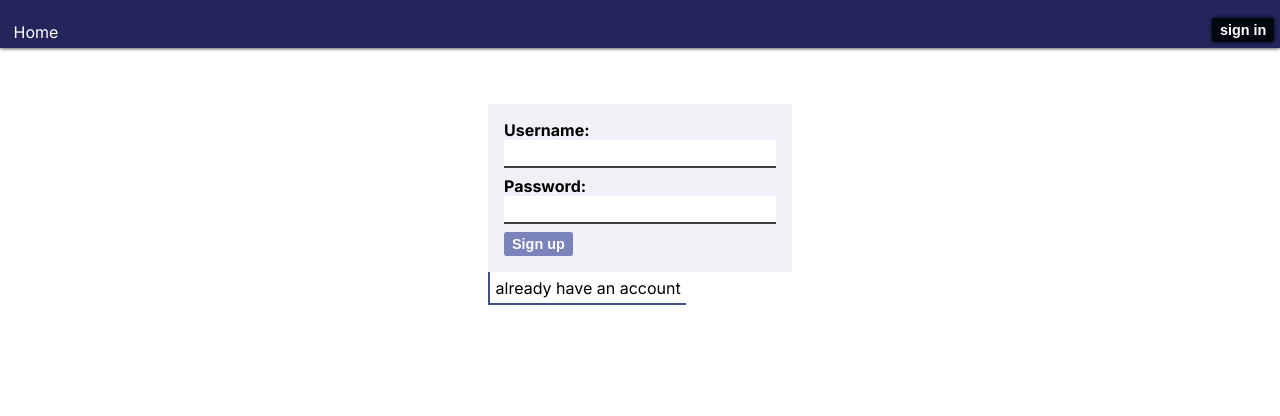
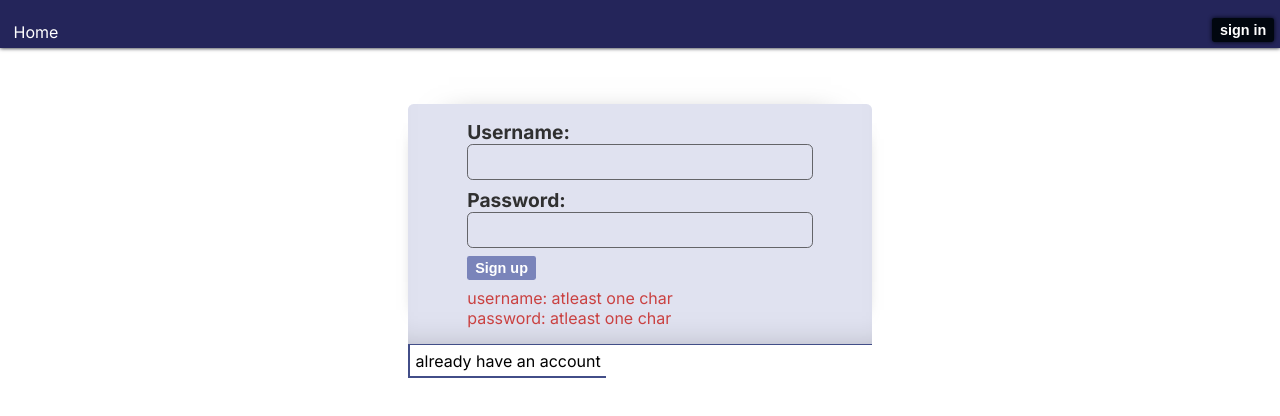
Before and after one commit to KaiUweCZE/pokemon-webgame, a Next.js app: page /login in a window 1280 px wide. Both pictures are taken after a click on the element "create account". Shown: the top 416 px of the page. Built offline with nearby package versions, Linux system fonts and the light colour scheme; no server answers.

Commit message:
style login form

```diff
--- a/src/app/login/forms/LoginForm.tsx
+++ b/src/app/login/forms/LoginForm.tsx
@@ -40,6 +40,7 @@ const LoginForm = () => {
   };
 
   return (
+    <div className="wrapper-form">
       <form onSubmit={handleSubmit} className="login-form">
         <div>
           <label htmlFor="name">Username: </label>
@@ -62,6 +63,7 @@ const LoginForm = () => {
           Login
         </button>
       </form>
+    </div>
   );
 };
 
--- a/src/app/login/forms/SignUpForm.tsx
+++ b/src/app/login/forms/SignUpForm.tsx
@@ -1,23 +1,46 @@
-import React from "react";
+import React, { useState } from "react";
 import { signUp } from "./action";
 
 const SignUpForm = () => {
+  const [username, setUsername] = useState("");
+  const [password, setPassword] = useState("");
+
   return (
+    <div className="wrapper-form">
       <form className="login-form">
         <div className="login-form-box">
           <label htmlFor="name">Username:</label>
-        <input id="name" name="name" type="text" required />
+          <input
+            id="name"
+            name="name"
+            type="text"
+            required
+            onChange={(e) => setUsername(e.target.value)}
+          />
         </div>
         <div className="login-form-box">
           <label htmlFor="password">Password:</label>
-        <input id="password" name="password" type="password" required />
+          <input
+            id="password"
+            name="password"
+            type="password"
+            required
+            onChange={(e) => setPassword(e.target.value)}
+          />
         </div>
-      <div className="login-form-box-button">
         <button className="button-primary" formAction={signUp}>
           Sign up
         </button>
+        <ul>
+          <li className={username.length > 0 ? "ok" : "incorrect"}>
+            username: atleast one char
+          </li>
+          <li className={password.length > 0 ? "ok" : "incorrect"}>
+            password: atleast one char
+          </li>
+        </ul>
+      </form>
     </div>
-    </form>
   );
 };
 
--- a/src/app/login/forms/login.css
+++ b/src/app/login/forms/login.css
@@ -1,38 +1,65 @@
 .container-login-form {
-  display: flex;
-  flex-direction: column;
-  width: 20rem;
-  max-width: 30%;
+  display: grid;
+  width: 30rem;
+  max-width: 40%;
   margin: 0 auto;
   margin-top: 3rem;
   border-radius: 0.35rem;
   padding: 0.5rem;
 }
 
+.wrapper-form {
+  opacity: 1;
+  translate: 0 0;
+  transition: 0.5s;
+}
+@starting-style {
+  .wrapper-form {
+    opacity: 0;
+  }
+}
+
 .login-form {
-  display: flex;
-  flex-direction: column;
-  background-color: #f1f2f8;
+  display: grid;
+  background-color: #e0e2f0;
   gap: 0.5rem;
   padding: 1rem;
+  border-radius: 0.35rem 0.35rem 0 0;
+  color: #303030;
+  border-bottom: 1px solid #424e88;
+  box-shadow: 0px -22px 31px -41px rgba(0, 0, 0, 0.5), -25px 0px 15px -35px rgba(0, 0, 0, 0.5), 25px 0px 15px -35px rgba(0, 0, 0, 0.5), inset 0px -22px 41px -40px rgba(0, 0, 0, 0.5);
 }
 .login-form div {
   display: flex;
   flex-direction: column;
+  width: 80%;
+  place-self: center;
 }
 .login-form label {
+  font-size: 1.2rem;
   font-weight: bold;
 }
 .login-form input {
   border: none;
-  background-color: white;
-  border-bottom: 2px solid #404040;
-  padding: 0.25rem;
+  background-color: transparent;
+  border: 1px solid rgba(48, 48, 48, 0.7);
+  border-radius: 0.35rem;
+  padding: 0.5rem;
   font-size: 1rem;
 }
-.login-form input:focus {
-  border: none;
-  outline: none;
+.login-form button {
+  margin-left: 10%;
+}
+.login-form ul {
+  margin-left: 10%;
+}
+.login-form .ok {
+  transition: 0.5s;
+  color: green;
+}
+.login-form .incorrect {
+  transition: 0.5s;
+  color: rgb(202, 65, 65);
 }
 
 .type-changer {
@@ -43,8 +70,17 @@
   padding: 0.35rem;
   cursor: pointer;
   transition: 0.3s;
+  opacity: 1;
+  translate: 0 0;
+  transition: 1s;
 }
 .type-changer:hover {
   background-color: #424e88;
   color: white;
+}
+@starting-style {
+  .type-changer {
+    opacity: 0;
+    translate: 2rem 0;
+  }
 }/*# sourceMappingURL=login.css.map */
--- a/src/app/login/forms/login.scss
+++ b/src/app/login/forms/login.scss
@@ -1,40 +1,89 @@
 $form-background: #f1f2f8;
 $form-border: #424e88;
+//dynamic color
+$primary-color: #303030;
+$secondary-color: white;
+$primary-bgc: #442952;
+$new-light: #b4a5c6;
 
+// specific colors
+$lightest-indigo: #c5ceff;
+$light-indigo: #7a84ba;
+$pale-indigo: #4c5897;
+$darker-indigo: #424e88;
+$darkest-indigo: #364379;
+$dark-violet: #24255a;
+
+$blue-one: #02142c;
+$light-blue: #0a224f;
+$darker-blue: #01070f;
+// #0093E9
 .container-login-form {
-  display: flex;
-  flex-direction: column;
-  width: 20rem;
-  max-width: 30%;
+  display: grid;
+  width: 30rem;
+  max-width: 40%;
   margin: 0 auto;
   margin-top: 3rem;
   border-radius: 0.35rem;
   padding: 0.5rem;
 }
 
+.wrapper-form {
+  opacity: 1;
+  translate: 0 0;
+  transition: 0.5s;
+  @starting-style {
+    opacity: 0;
+  }
+}
+
 .login-form {
-  display: flex;
-  flex-direction: column;
-  background-color: $form-background;
+  display: grid;
+  background-color: darken($form-background, 5);
   gap: 0.5rem;
   padding: 1rem;
+  border-radius: 0.35rem 0.35rem 0 0;
+  color: #303030;
+  border-bottom: 1px solid $form-border;
+  box-shadow: 0px -22px 31px -41px rgba(0, 0, 0, 0.5),
+    -25px 0px 15px -35px rgba(0, 0, 0, 0.5),
+    25px 0px 15px -35px rgba(0, 0, 0, 0.5),
+    inset 0px -22px 41px -40px rgba(0, 0, 0, 0.5);
   div {
     display: flex;
     flex-direction: column;
+    width: 80%;
+    place-self: center;
   }
   label {
+    font-size: 1.2rem;
     font-weight: bold;
   }
   input {
     border: none;
-    background-color: white;
-    border-bottom: 2px solid #404040;
-    padding: 0.25rem;
+    background-color: transparent;
+    border: 1px solid rgba(#303030, 0.7);
+    border-radius: 0.35rem;
+    padding: 0.5rem;
     font-size: 1rem;
   }
   input:focus {
-    border: none;
-    outline: none;
+    //border: none;
+    //outline: none;
+  }
+  button {
+    margin-left: 10%;
+  }
+  ul {
+    margin-left: 10%;
+  }
+  .ok {
+    transition: 0.5s;
+    color: green;
+  }
+  .incorrect {
+    transition: 0.5s;
+    color: rgb(202, 65, 65);
   }
 }
 
@@ -49,4 +98,11 @@ $form-border: #424e88;
     background-color: $form-border;
     color: white;
   }
+  opacity: 1;
+  translate: 0 0;
+  transition: 1s;
+  @starting-style {
+    opacity: 0;
+    translate: 2rem 0;
+  }
 }
--- a/src/components/EliteFour.tsx
+++ b/src/components/EliteFour.tsx
@@ -1,7 +1,7 @@
 import Image from "next/image";
 import golias from "@/assets/images/characters/golias.webp";
 import nana from "@/assets/images/characters/nana.webp";
-import confusitionus from "@/assets/images/characters/confusitionus.webp";
+import confusitionus from "@/assets/images/characters/confusitionus2.webp";
 import makatai from "@/assets/images/characters/makatai.webp";
 import EliteCard from "./EliteCard";
 import { useState } from "react";
```
Also changed, not shown: src/assets/images/characters/confusitionus2.webp (added), 1 other file (tests, documents, lock files or other folders). Lines whose indentation alone changed are shown as unchanged.
